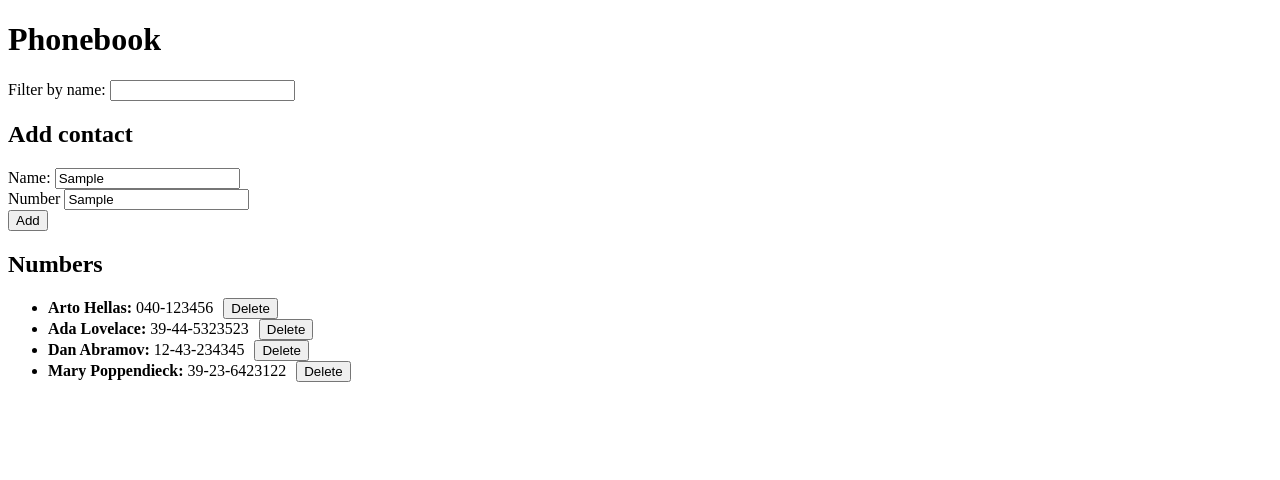
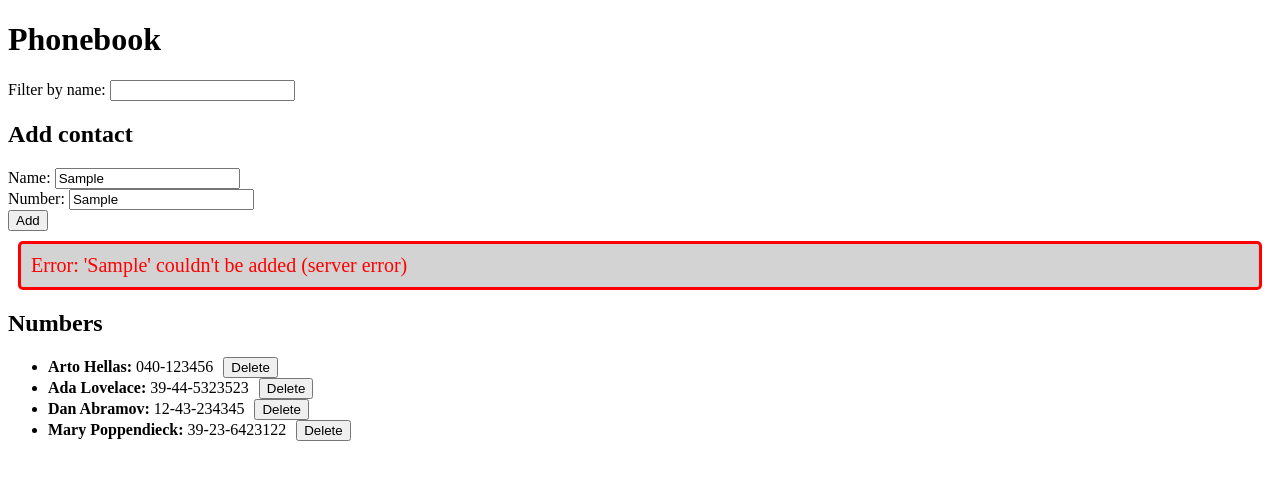
Before and after one commit to wrongpixels/fsopen-2025, a React (Vite) app in the folder part2/phonebook/: page / in a window 1280 px wide. Both pictures are taken after typing "Sample", "Sample" into the empty fields and a click on the button "Add". Shown: the top 480 px of the page. Built offline with nearby package versions, Linux system fonts and the light colour scheme; no server answers; data requests are answered from the project's data file.

Commit message:
Exercises 2.16 & 2.17

```diff
--- a/part2/phonebook/src/App.jsx
+++ b/part2/phonebook/src/App.jsx
@@ -1,11 +1,16 @@
 import {useState, useEffect} from 'react'
+import AddContactForm from "./components/AddContactForm.jsx";
+import Entries from "./components/Entries.jsx";
+import Filter from "./components/Filter.jsx";
 import phonebookservices from "./services/phonebookservices.js";
+import Notification from "./components/Notification.jsx";
 
 function App() {
     const [persons, setPersons] = useState([])
     const [newName, setNewName] = useState('');
     const [newNumber, setNewNumber] = useState('');
     const [filter, setFilter] = useState('');
+    const [notification, setNotification] = useState({message:'', isError: false});
 
     useEffect(() => {
         phonebookservices.getContacts().then(result => setPersons(result))
@@ -20,6 +25,22 @@ function App() {
     const alertMessageName = `'${newName}' is already in the Phonebook!\n\nUpdate ${newName}'s number to '${newNumber}'?`;
     const alertMessageNumber = `'${newNumber}' is a already in the Phonebook!\n\nUpdate its contact name to '${newName}'?`;
     const emptyAlert = 'You need to add a Name and a Number!';
+    const runNotification = (message, isError = false) => {
+        const newNotification = {message, isError};
+        setNotification(newNotification);
+        setTimeout(() => setNotification({message: '', isError: false}), 5000);
+    }
+    const runAddError = (name) => {
+        runNotification(`Error: '${name}' couldn't be added (server error)`, true);
+    }
+    const runAccessError = (name) => {
+        runNotification(`Error: '${name}' was already removed from the server`, true);
+    }
+
+    const resetContactForm = () => {
+        setNewNumber('');
+        setNewName('');
+    }
 
     const preventSameContact = () => {
         const personExists = persons.find(person => person.name === newName && person.number === newNumber);
@@ -75,19 +96,23 @@ function App() {
         phonebookservices.addNumber(newPerson).then(
             result => {
                 setPersons(persons.concat(result))
-                setNewName('');
-                setNewNumber('');
-            })
+                runNotification(`Contact '${newName}' was added!`);
+                resetContactForm();
+            }).catch(() => runAddError(newName))
     }
     const handleEditPerson = (person) => {
         phonebookservices.editContact(person).then(
             result => {
                 setPersons(persons.map(existing => existing.id === result.id ? result : existing))
-                setNewName('');
-                setNewNumber('');
+                runNotification(`Contact '${person.name}' was updated!`);
+                resetContactForm();
             }
-        )
+        ).catch(() => {
+            runAccessError(person.name);
+            removeByID(person.id);
+        })
     }
+
     const handleDeletePerson = (id) => {
         const personToRemove = persons.find(person => person.id === id);
         if (!personToRemove) {
@@ -96,8 +121,14 @@ function App() {
         const message = `Do you really want to remove '${personToRemove.name}'?`
         if (window.confirm(message)) {
             phonebookservices.deleteNumber(id)
-                .then(() => removeByID(id))
-                .catch(() => removeByID(id));
+                .then(() => {
+            removeByID(id);
+            runNotification(`Contact '${personToRemove.name}' was removed`);
+        })
+                .catch(() => {
+                    runAccessError(personToRemove.name);
+                    removeByID(id);
+                })
         }
     };
 
@@ -111,6 +142,7 @@ function App() {
             <Filter filter={filter} handleTypeFilter={handleTypeFilter}/>
             <AddContactForm newName={newName} handleTypeName={handleTypeName} newNumber={newNumber}
                             handleTypeNumber={handleTypeNumber} handleAddPerson={handleAddPerson}/>
+            <Notification notification={notification} />
 
             <h2>Numbers</h2>
             <Entries persons={filteredPersons} handleDeletePerson={handleDeletePerson}/>
@@ -118,42 +150,7 @@ function App() {
     )
 }
 
-const Filter = ({filter, handleTypeFilter}) => {
-    return (
-        <div>
-            Filter by name: <input value={filter} onChange={handleTypeFilter}/>
-        </div>
-    )
-}
-const AddContactForm = (props) => {
-    return (
-        <div>
-            <h2>
-                Add contact
-            </h2>
-            <form>
-                Name: <input value={props.newName} onChange={props.handleTypeName}/>
-                <div>
-                    Number <input value={props.newNumber} onChange={props.handleTypeNumber}/>
-                </div>
-                <button type="submit" onClick={props.handleAddPerson}>Add</button>
-            </form>
-        </div>
-    )
 
-}
-const Entries = ({persons, handleDeletePerson}) => {
 
-    return (
-        <ul>
-            {
-                persons.map(person =>
-                    <li key={person.id}><b>{person.name}:</b> {person.number}
-                        <button style={{marginLeft: 10}} onClick={() => handleDeletePerson(person.id)}>Delete</button>
-                    </li>
-                )}
-        </ul>
-    )
-}
 
 export default App
--- /dev/null
+++ b/part2/phonebook/src/components/AddContactForm.jsx
@@ -0,0 +1,18 @@
+const AddContactForm = (props) => {
+    return (
+        <div>
+            <h2>
+                Add contact
+            </h2>
+            <form>
+                Name: <input value={props.newName} onChange={props.handleTypeName}/>
+                <div>
+                    Number: <input value={props.newNumber} onChange={props.handleTypeNumber}/>
+                </div>
+                <button type="submit" onClick={props.handleAddPerson}>Add</button>
+            </form>
+        </div>
+    )
+
+}
+export default AddContactForm;
--- /dev/null
+++ b/part2/phonebook/src/components/Entries.jsx
@@ -0,0 +1,21 @@
+const Entries = ({persons, handleDeletePerson}) => {
+    if (!persons || persons.length === 0)
+    {
+        return(
+            <>No contacts yet. Try adding one!</>
+        )
+    }
+
+    return (
+        <ul>
+            {
+                persons.map(person =>
+                    <li key={person.id}><b>{person.name}:</b> {person.number}
+                        <button style={{marginLeft: 10}} onClick={() => handleDeletePerson(person.id)}>Delete</button>
+                    </li>
+                )}
+        </ul>
+    )
+}
+
+export default Entries;
--- /dev/null
+++ b/part2/phonebook/src/components/Filter.jsx
@@ -0,0 +1,8 @@
+const Filter = ({filter, handleTypeFilter}) => {
+    return (
+        <div>
+            Filter by name: <input value={filter} onChange={handleTypeFilter}/>
+        </div>
+    )
+}
+export default Filter;
--- /dev/null
+++ b/part2/phonebook/src/components/Notification.jsx
@@ -0,0 +1,21 @@
+const Notification = ({notification}) =>{
+    if (!notification.message)
+    {
+        return;
+    }
+    const notificationStyle = {
+        color: notification.isError?'red':'green',
+        background: 'lightgrey',
+        fontSize: 20,
+        borderStyle: 'solid',
+        borderRadius: 5,
+        padding: 10,
+        margin: 10
+    };
+    return (
+        <div style={notificationStyle}>
+            {notification.message}
+        </div>
+    )
+}
+export default Notification;
```
